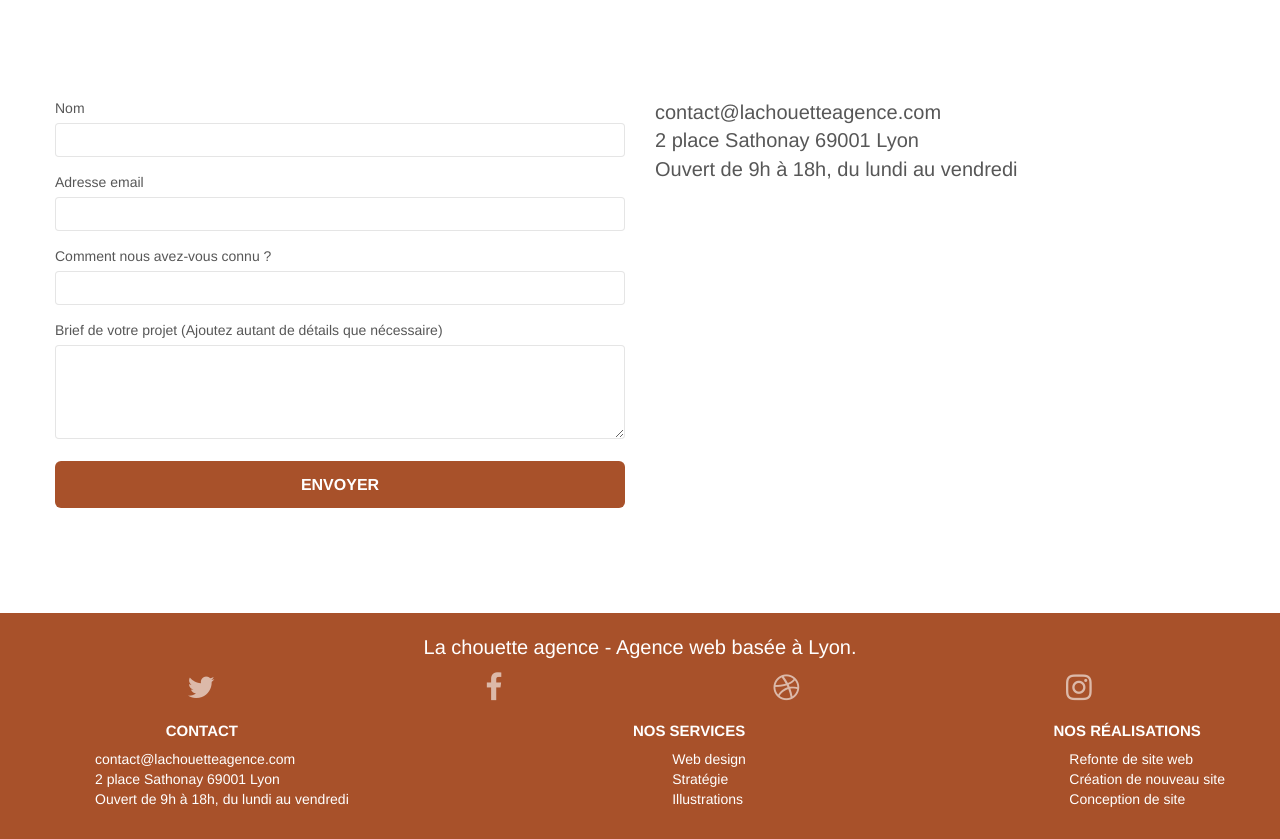
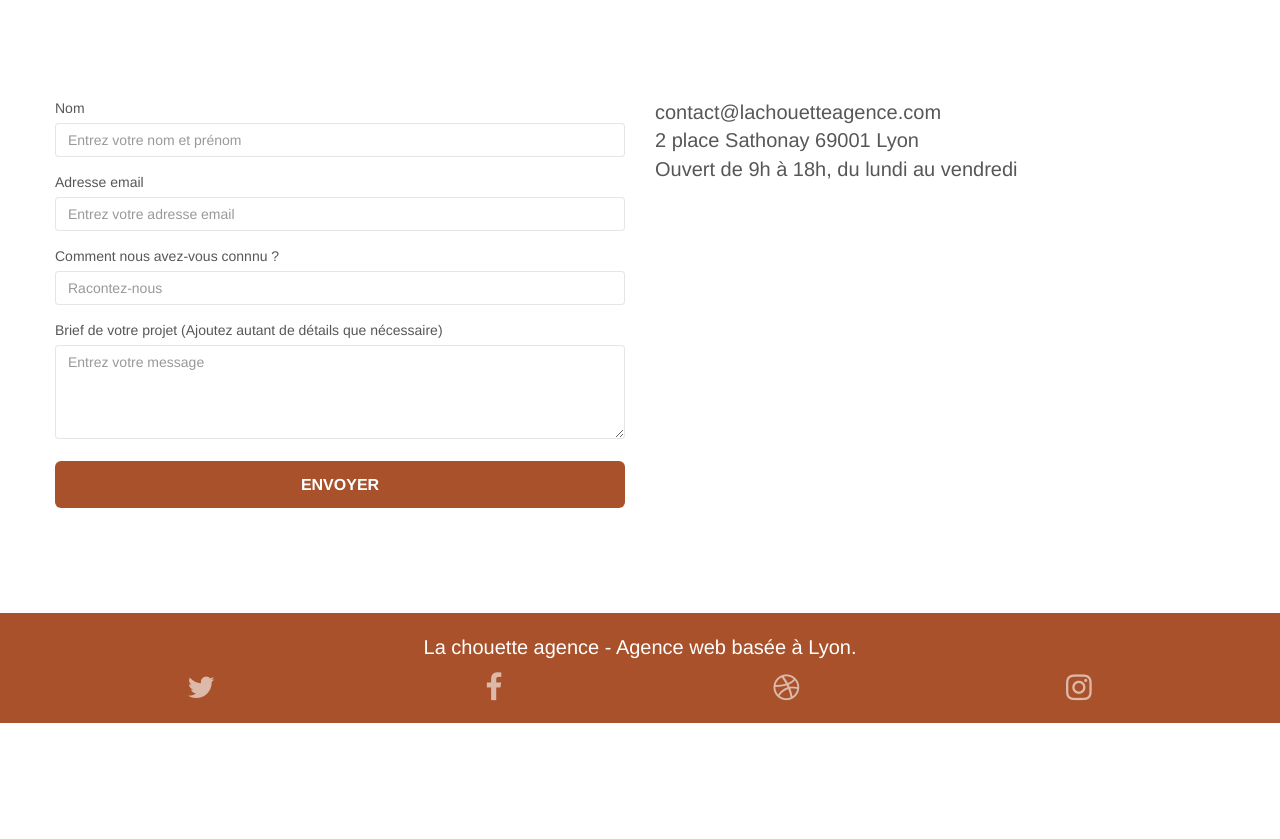
Before and after one commit to carmelo974/AlexandreAmourdom_4_01062021, a plain HTML site: page contact.html in a window 1280 px wide. Shown: the part 452-1291 px from the top of the page. After the commit the page ends 1175 px from the top, so only its background shows below. Drawn offline with nearby package versions, Linux system fonts and the light colour scheme; files that its build step writes are made by us from their sources; a script that the page names is missing.

Commit message:
modif label formulaire

```diff
--- a/contact.html
+++ b/contact.html
@@ -7,7 +7,7 @@
     <meta name="viewport" content="width=device-width, initial-scale=1.0, viewport-fit=cover">
     <link rel="shortcut icon" type="image/png" href="favicon.jpg">
 
-	<link rel="stylesheet" type="text/css" href="./css/bootstrap.min.css">
+	<link rel="stylesheet" type="text/css" href="./css/bootstrap.css">
 	<link rel="stylesheet" type="text/css" href="style_mini.css">
 	<link rel="stylesheet" type="text/css" href="./css/font-awesome.min.css">
 	<link rel="stylesheet" type="text/css" href="./css/et-line.min.css">
@@ -78,31 +78,22 @@
 			<div class="col-sm-6">
 				<form id="form_1" novalidate success-msg="Your message has been sent." fail-msg="Sorry it seems that our mail server is not responding, Sorry for the inconvenience!">
 					<div class="form-group">
-						<label>
-							Nom
-						</label>
-						<input id="name" class="form-control" required />
+						<label for="name">Nom</label>
+						<input type="text" id="name" placeholder="Entrez votre nom et prénom" class="form-control" required />
 					</div>
 					<div class="form-group">
-						<label>
-							Adresse email
-						</label>
-						<input id="email" class="form-control" type="email" required />
+						<label for="name">Adresse email</label>
+						<input type="email" id="email" placeholder="Entrez votre adresse email" class="form-control" type="email" required />
 					</div>
 					<div class="form-group">
-						<label>
-							Comment nous avez-vous connu ?
-						</label>
-						<input class="form-control" type="email" required id="input_504" />
+						<label for="info">Comment nous avez-vous connnu ?</label>
+						<input type="text" placeholder="Racontez-nous" class="form-control" type="email" required id="input_504" />
 					</div>
 					<div class="form-group">
-						<label>
-							Brief de votre projet (Ajoutez autant de détails que nécessaire)<br>
-						</label><textarea id="message" class="form-control" rows="4" cols="50" required></textarea>
+						<label for="message">Brief de votre projet (Ajoutez autant de détails que nécessaire)<br></label>
+						<textarea name="message" id="message" placeholder="Entrez votre message" class="form-control" rows="4" cols="50" required></textarea>
 					</div>
-					<button class="bloc-button btn btn-lg btn-block cta-hero btn-atomic-tangerine" type="submit">
-						Envoyer
-					</button>
+					<button class="bloc-button btn btn-lg btn-block cta-hero btn-atomic-tangerine" type="submit"  value="Envoyer">Envoyer</button>
 				</form>
 			</div>
 			<div class="col-sm-6">
@@ -149,34 +140,7 @@
 							<a class="social" href="https://www.instagram.com/?hl=fr"><span class="fa fa-instagram icon-md"></span></a>
 						</div>
 					</div>
-				</div>
-				<div class="contact_footer">
-					<div class="nav_footer">
-						<a href="contact.html"><h3 id="widgettitle">Contact</h3></a>
-						<ul>
-						<li><a href="mailto:contact@lachouetteagence.com">contact@lachouetteagence.com</a></li>
-						<li>2 place Sathonay 69001 Lyon</li>
-						<li>Ouvert de 9h à 18h, du lundi au vendredi</li>
-						</ul>
-					</div>
-					<div class="nav_footer">
-						<a href="#services"><h3 id="widgettitle">Nos services</h3></a>
-						<ul>
-							<li><a href="#services">Web design</a></li>
-							<li><a href="#services">Stratégie</a></li>
-							<li><a href="#services">Illustrations</a></li>
-						</ul>
-					</div>
-					<div class="nav_footer">
-						<a href="#portofolio"><h3 id="widgettitle">Nos réalisations</h3></a>
-						<ul>
-							<li><a href="#portofolio">Refonte de site web</a></li>
-							<li><a href="#portofolio">Création de nouveau site</a></li>
-							<li><a href="#portofolio">Conception de site</a> </li>
-						</ul>
-					</div>
 
-		</div>
 	</div>
 </div>
 
```
Also changed, not shown: index.html (+12 -38 lines).
